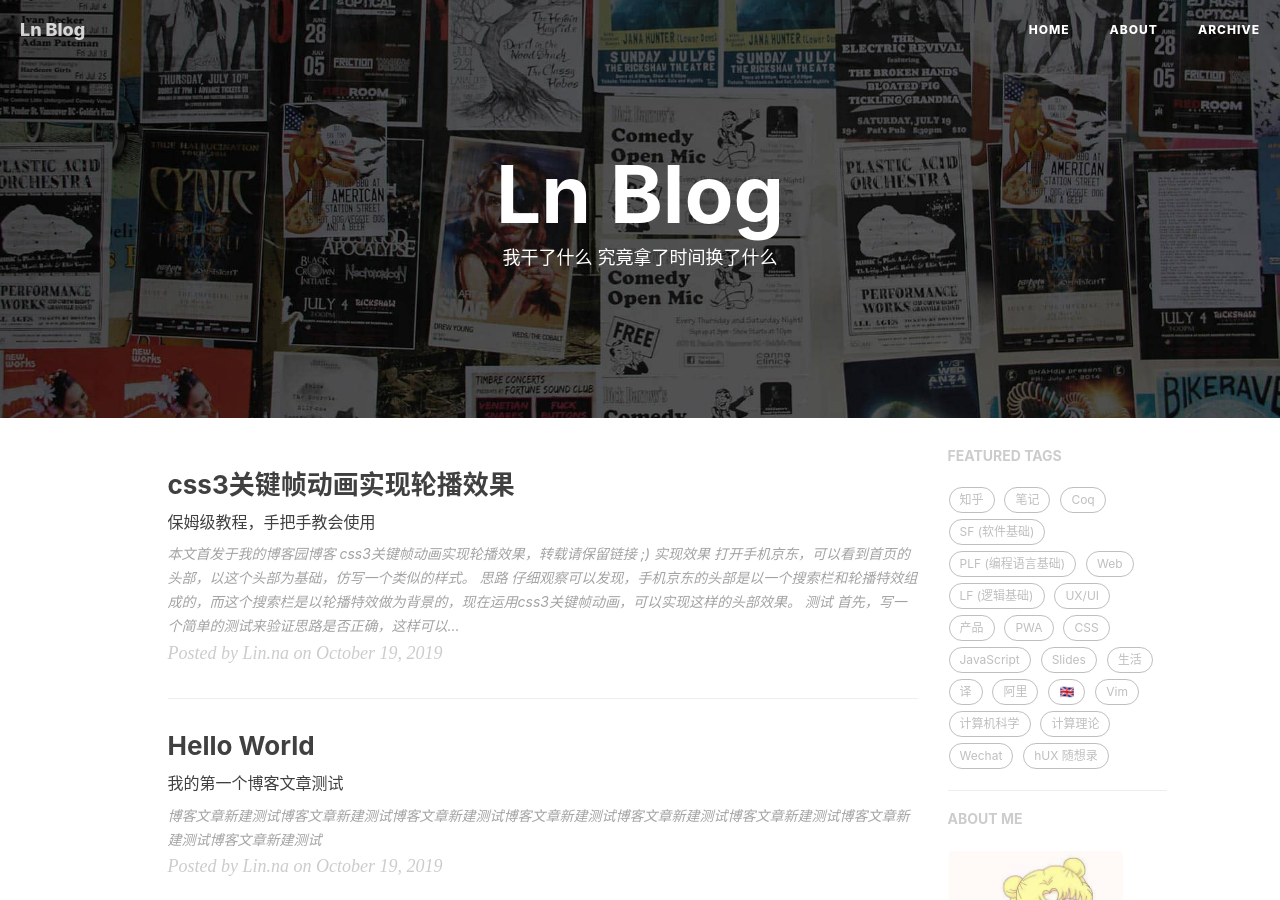
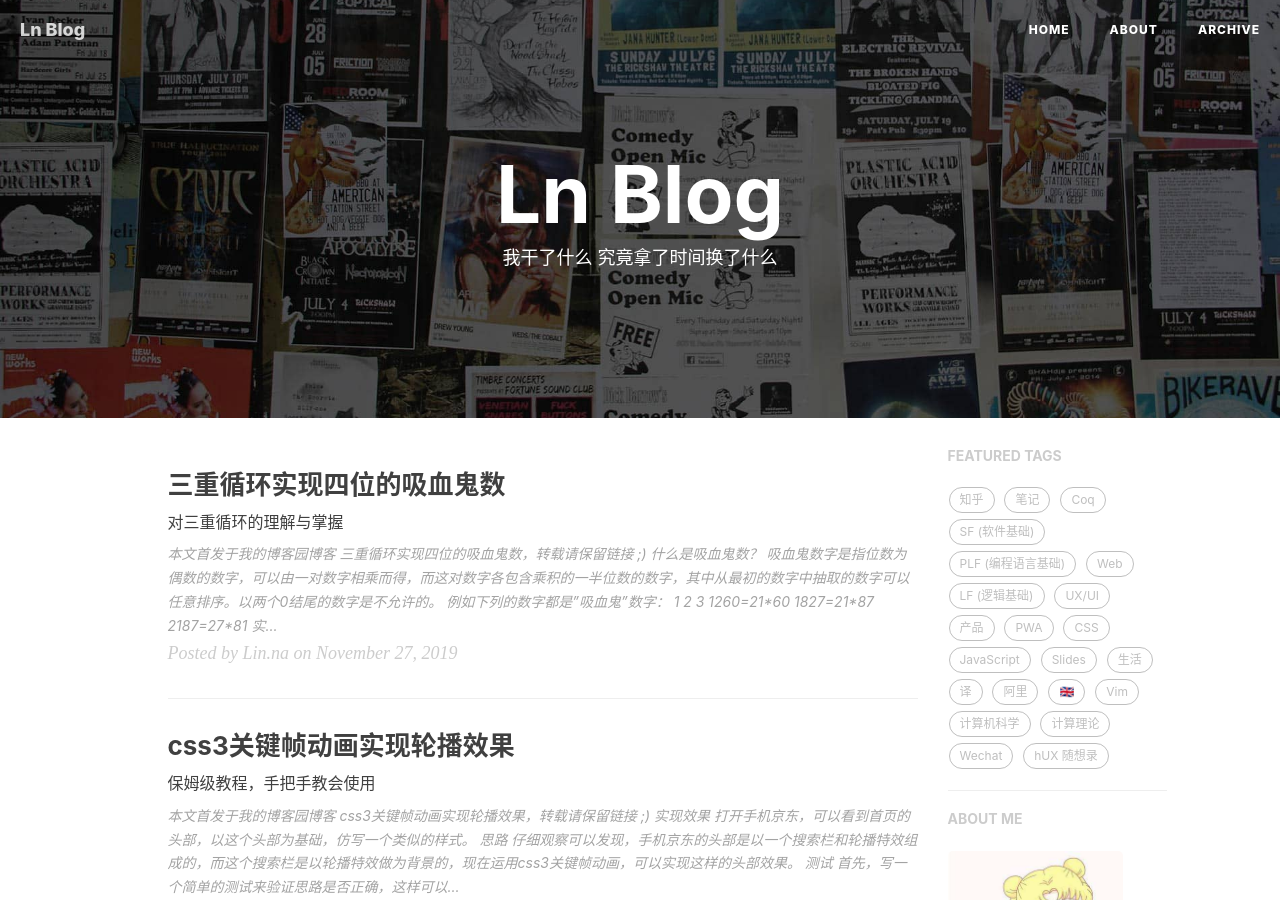
Before and after one commit to nanaLinShero/nanaLinShero.github.io, a Jekyll site: the page built from index.html, in a window 1280 px wide and 900 px high. Built offline with Jekyll 4.4.1, drawn with Linux system fonts in a browser that asks for light colours; nearby versions of some CDN libraries; the list of posts is cut into pages by our own code; comment, search, counter and statistics services are not loaded; some of the changed text lies outside the part shown.

Commit message:
三重循环实现四位的吸血鬼数

````diff
--- /dev/null
+++ b/_posts/java/2019-11-27-vampire-number.md
@@ -0,0 +1,106 @@
+---
+title: "三重循环实现四位的吸血鬼数"
+subtitle: "对三重循环的理解与掌握"
+layout: post
+author: "Lin.na"
+header-style: text
+tags:
+  - java
+---
+
+> 本文首发于我的博客园博客 [三重循环实现四位的吸血鬼数](https://www.cnblogs.com/CodeShero/p/7238815.html)，转载请保留链接 ;)
+
+## 什么是吸血鬼数？
+吸血鬼数字是指位数为偶数的数字，可以由一对数字相乘而得，而这对数字各包含乘积的一半位数的数字，其中从最初的数字中抽取的数字可以任意排序。以两个0结尾的数字是不允许的。
+例如下列的数字都是"吸血鬼"数字：
+
+```
+1260=21*60
+1827=21*87
+2187=27*81
+```
+
+## 实现思路
+将四位数按位拆分为四个数字，由这四个数字组合成两个两位数，判断这两个数的乘积是否等于原四位数。
+## 数学的组合逻辑
+1. 两个数字之间是无序的，即21\*60和60\*21是等价的
+2. 十位和个位的数字是有序的，即12和21是不同的
+
+## 如何循环？
+* 外循环：固定一个数字作为十位数，其余三个数字循环作为个位数
+* 内循环：以剩下的三个数循环，排除已被选中的数，再计算出两个数的乘积；将第一个数的个位和十位转换位置再计算判断
+
+## 伪代码---提供思路
+
+```java
+for(i从1000循环到9999取四位数){
+　　取这个四位数的个、十、百、千位上的数字存放到数组a；
+　　if(个位和十位的数字都为0){
+　　　　停止执行当前迭代，退回到循环起始处，开始下一次循环；
+　　}
+　　for(j从1到3循环){
+　　　　for(k从1到3循环){
+　　　　　　if(k不等于j){
+　　　　　　　　从数组中取出相应的两位数字，计算乘积；
+　　　　　　　　if(乘积等于四位数i){
+　　　　　　　　　　打印吸血鬼数；
+　　　　　　　　}
+　　　　　　　　将这个两位数的个位和十位转换位置，计算乘积；
+　　　　　　　　if(乘积等于四位数i){
+　　　　　　　　　　打印吸血鬼数；
+　　　　　　　　}
+　　　　　　}
+　　　　}
+　　}
+}
+```
+
+## java代码：
+
+```java
+package operator;
+public class VimpireFigures {
+　　public static void main(String[] args) {
+　　　　System.out.println("四位数的吸血鬼数：");
+　　　　int p1,p2,p;
+　　　　int a[]=new int[4];
+　　　　inner: 　　	//跳转标签
+　　　　for(int i=1000;i<10000;i++){
+　　　　　　a[0]=i%10;
+　　　　　　a[1]=i/10%10;
+　　　　　　a[2]=i/100%10;
+　　　　　　a[3]=i/1000%10;
+　　　　　　if(a[1]==0&&a[0]==0){
+　　　　　　　　continue;
+　　　　　　}
+　　　　　　for(int j=1;j<4;j++){
+　　　　　　　　for(int k=1;k<4;k++){
+　　　　　　　　　　if(k!=j){
+　　　　　　　　　　　　p1=a[0]*10+a[j];　　//以a[0]为固定数字
+　　　　　　　　　　　　p2=a[k]*10+a[6-k-j-0];
+　　　　　　　　　　　　p=p1*p2;
+　　　　　　　　　　　　if(p==i){
+　　　　　　　　　　　　　　System.out.print(a[3]+" "+a[2]+" "+a[1]+" "+a[0]+" ");
+　　　　　　　　　　　　　　System.out.print(p1+"*"+p2+"=");
+　　　　　　　　　　　　　　System.out.println(i);
+　　　　　　　　　　　　}
+　　　　　　　　　　　　p1=a[j]*10+a[0];　　//个位和十位交换位置
+　　　　　　　　　　　　p=p1*p2;
+　　　　　　　　　　　　if(p==i){
+　　　　　　　　　　　　　　System.out.print(a[3]+" "+a[2]+" "+a[1]+" "+a[0]+" ");
+　　　　　　　　　　　　　　System.out.print(p1+"*"+p2+"=");
+　　　　　　　　　　　　　　System.out.println(i);
+　　　　　　　　　　　　　　if(a[k]==a[j]){
+　　　　　　　　　　　　　　　　break inner; 　　//当k和j相等时，会出现重复，所以一次计算后就跳转到标签位置
+　　　　　　　　　　　　　　}
+　　　　　　　　　　　　}
+　　　　　　　　　　}
+　　　　　　　　}
+　　　　　　}
+　　　　}
+　　}
+}
+```
+
+## 运行结果：
+![运行结果](/img/in-post/java/vampire-result.jpg)
````
Also changed, not shown: _posts/css/2019-10-19-carousel-animation.md (+1 -1 lines), img/in-post/java/vampire-result.jpg (added).
